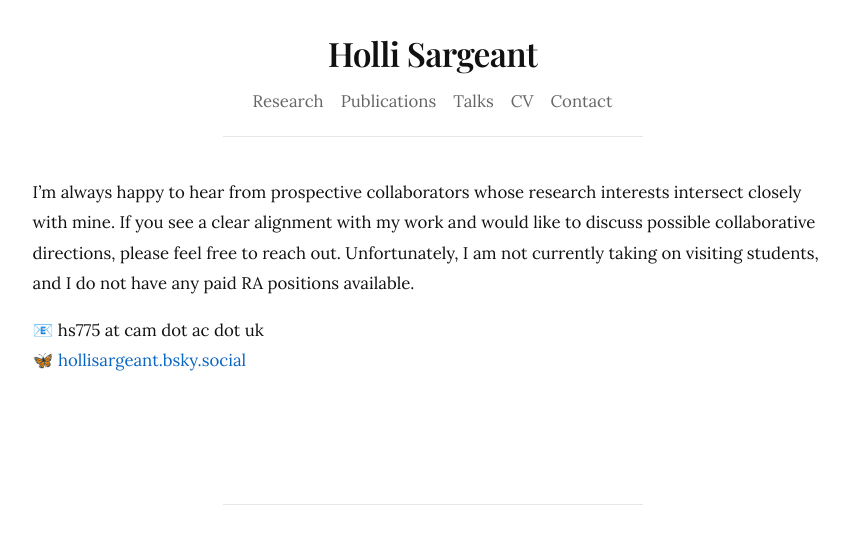
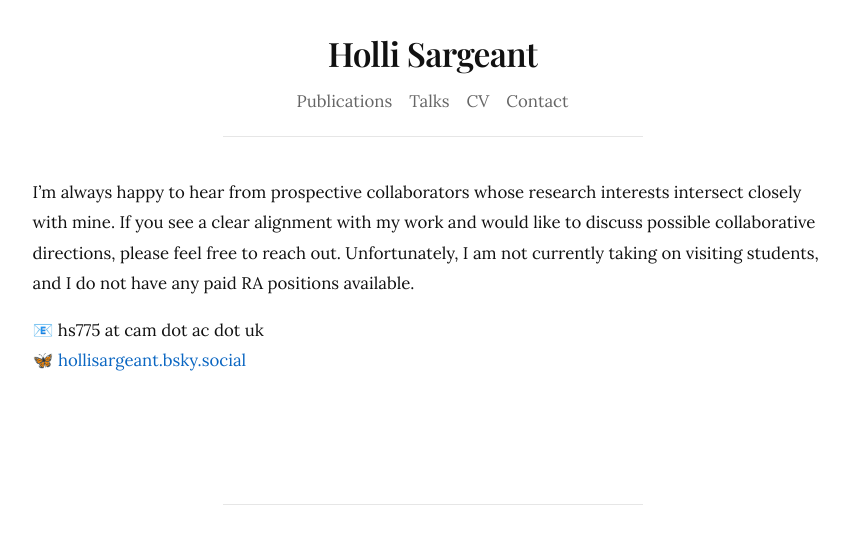
Before and after one commit to hollisargeant/hollisargeant.github.io, a Jekyll site: the page built from contact.md, in a window 1280 px wide. Shown: the top 544 px of the page, without its empty margins (200-1049 px from the left). Built offline with Jekyll 4.4.1, drawn with Linux system fonts in a browser that asks for light colours.

Commit message:
Update contact.md

```diff
--- a/contact.md
+++ b/contact.md
@@ -8,7 +8,6 @@ permalink: /contact/
    <h1 class="header-name"><a href="{{ '/' | relative_url }}">Holli Sargeant</a></h1>
 
 <ul class="site-nav">
-  <li><a href="/research/">Research</a></li>
   <li><a href="/publications/">Publications</a></li>
   <li><a href="/talks/">Talks</a></li>
   <li><a href="/cv/">CV</a></li>
```
